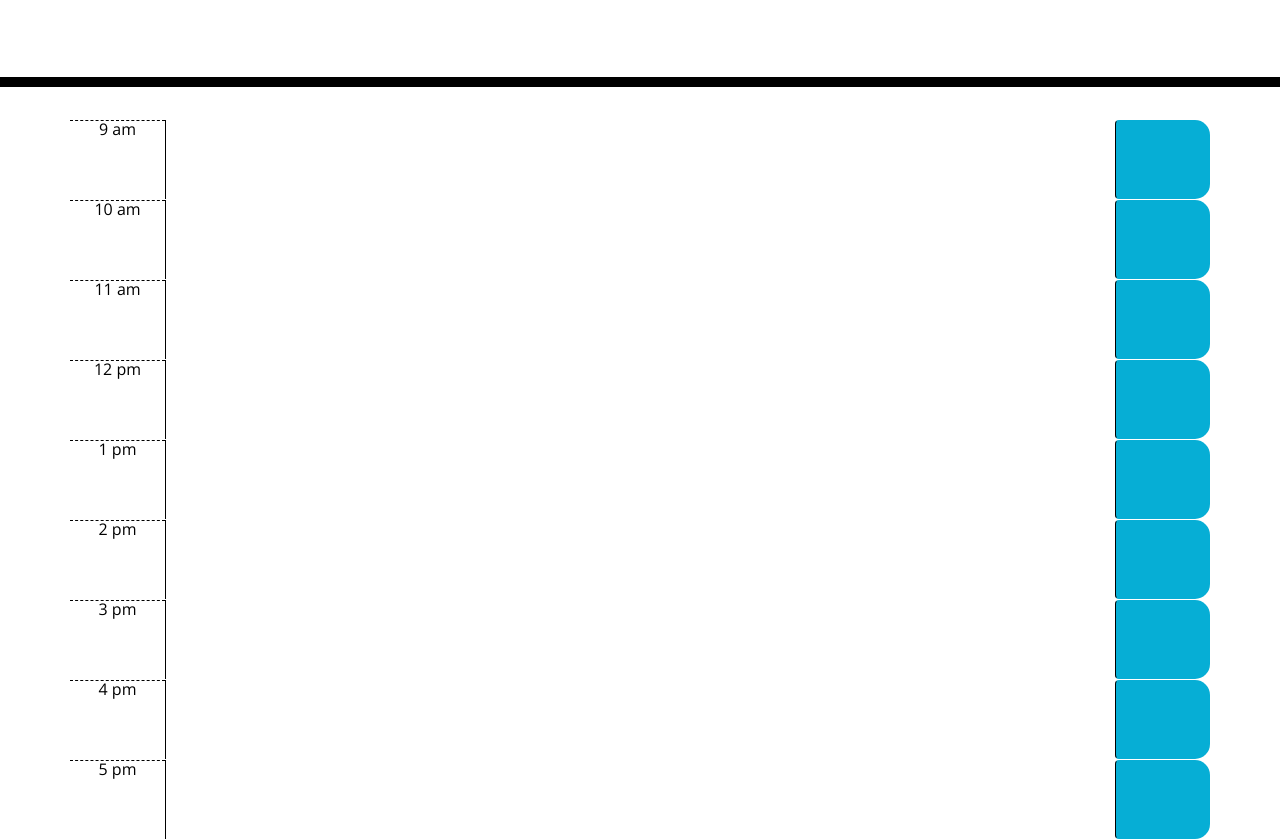
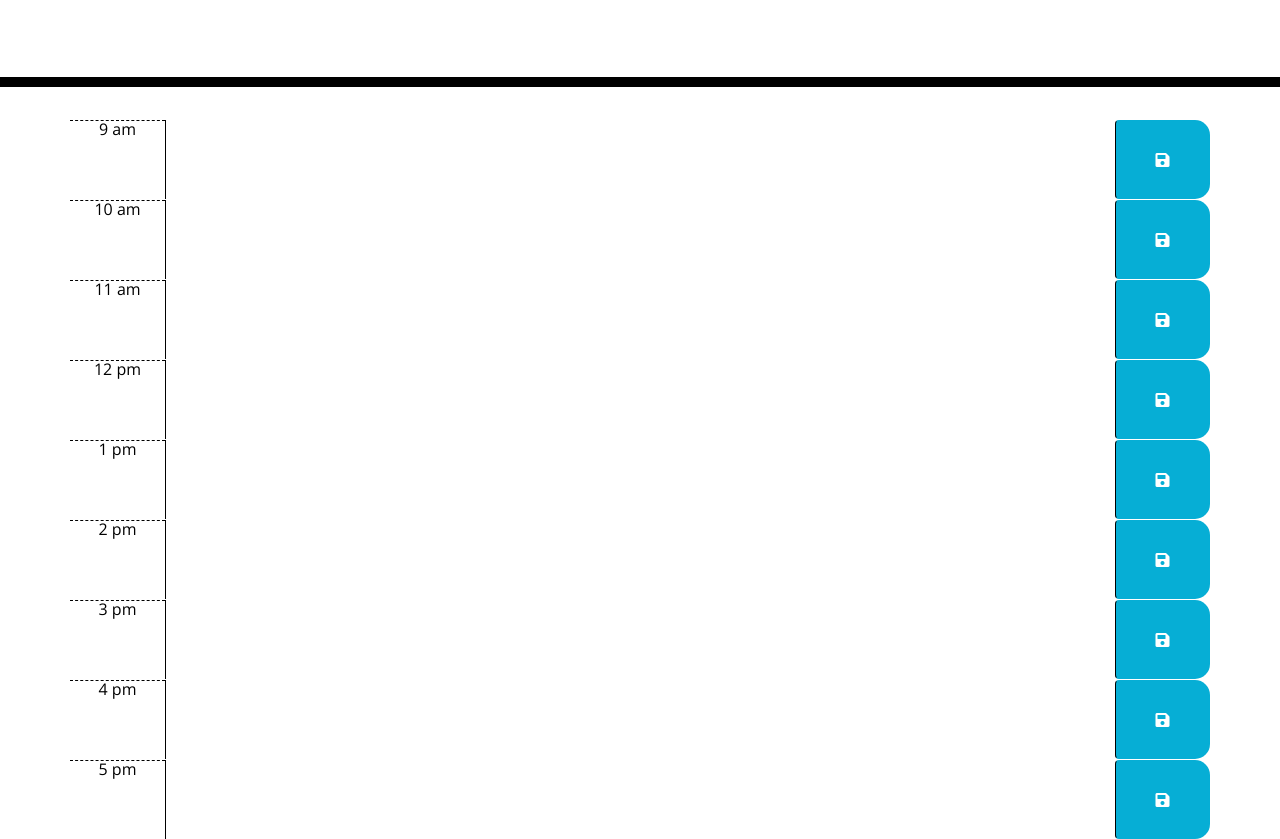
Before and after one commit to philipmarz73/Day-Planner, a plain HTML site: page index.html in a window 1280 px wide. Shown: the part 181-1020 px from the top of the page. Drawn offline with nearby package versions, Linux system fonts and the light colour scheme.

Commit message:
added buttons to hours rows

```diff
--- a/index.html
+++ b/index.html
@@ -34,63 +34,63 @@
         <textarea
           class="col-md-10 description"
         ></textarea
-        ><button class="btn saveBtn col-md-1"></button>
+        ><button class="btn saveBtn col-md-1"><i class="fas fa-save"></i></button>
       </div>
       <div class="row time-block" id="10">
         <div class="hour col-md-1">10 am</div>
         <textarea
           class="col-md-10 description"
         ></textarea
-        ><button class="btn saveBtn col-md-1"></button>
+        ><button class="btn saveBtn col-md-1"><i class="fas fa-save"></i></button>
       </div>
       <div class="row time-block" id ="11">
         <div class="hour col-md-1">11 am</div>
         <textarea
           class="col-md-10 description"
         ></textarea
-        ><button class="btn saveBtn col-md-1"></button>
+        ><button class="btn saveBtn col-md-1"><i class="fas fa-save"></i></button>
       </div>
       <div class="row time-block" id="12">
         <div class="hour col-md-1">12 pm</div>
         <textarea
           class="col-md-10 description"
         ></textarea
-        ><button class="btn saveBtn col-md-1"></button>
+        ><button class="btn saveBtn col-md-1"><i class="fas fa-save"></i></button>
       </div>
       <div class="row time-block" id="13">
         <div class="hour col-md-1">1 pm</div>
         <textarea
           class="col-md-10 description"
         ></textarea
-        ><button class="btn saveBtn col-md-1"></button>
+        ><button class="btn saveBtn col-md-1"><i class="fas fa-save"></i></button>
       </div>
       <div class="row time-block" id="14">
         <div class="hour col-md-1">2 pm</div>
         <textarea
           class="col-md-10 description"
         ></textarea
-        ><button class="btn saveBtn col-md-1"></button>
+        ><button class="btn saveBtn col-md-1"><i class="fas fa-save"></i></button>
       </div>
       <div class="row time-block" id="15">
         <div class="hour col-md-1">3 pm</div>
         <textarea
           class="col-md-10 description"
         ></textarea
-        ><button class="btn saveBtn col-md-1"></button>
+        ><button class="btn saveBtn col-md-1"><i class="fas fa-save"></i></button>
       </div>
       <div class="row time-block" id="16">
         <div class="hour col-md-1">4 pm</div>
         <textarea
           class="col-md-10 description"
         ></textarea
-        ><button class="btn saveBtn col-md-1"></button>
+        ><button class="btn saveBtn col-md-1"><i class="fas fa-save"></i></button>
       </div>
       <div class="row time-block" id="17">
         <div class="hour col-md-1">5 pm</div>
         <textarea
           class="col-md-10 description"
         ></textarea
-        ><button class="btn saveBtn col-md-1"></button>
+        ><button class="btn saveBtn col-md-1"><i class="fas fa-save"></i></button>
       </div>
 
       <!-- Timeblocks go herediv with class of row inside each row will be 3 things: another div holds our time 20 div textarea 3) create a button  doesn't have to be inside of a div -->
```
